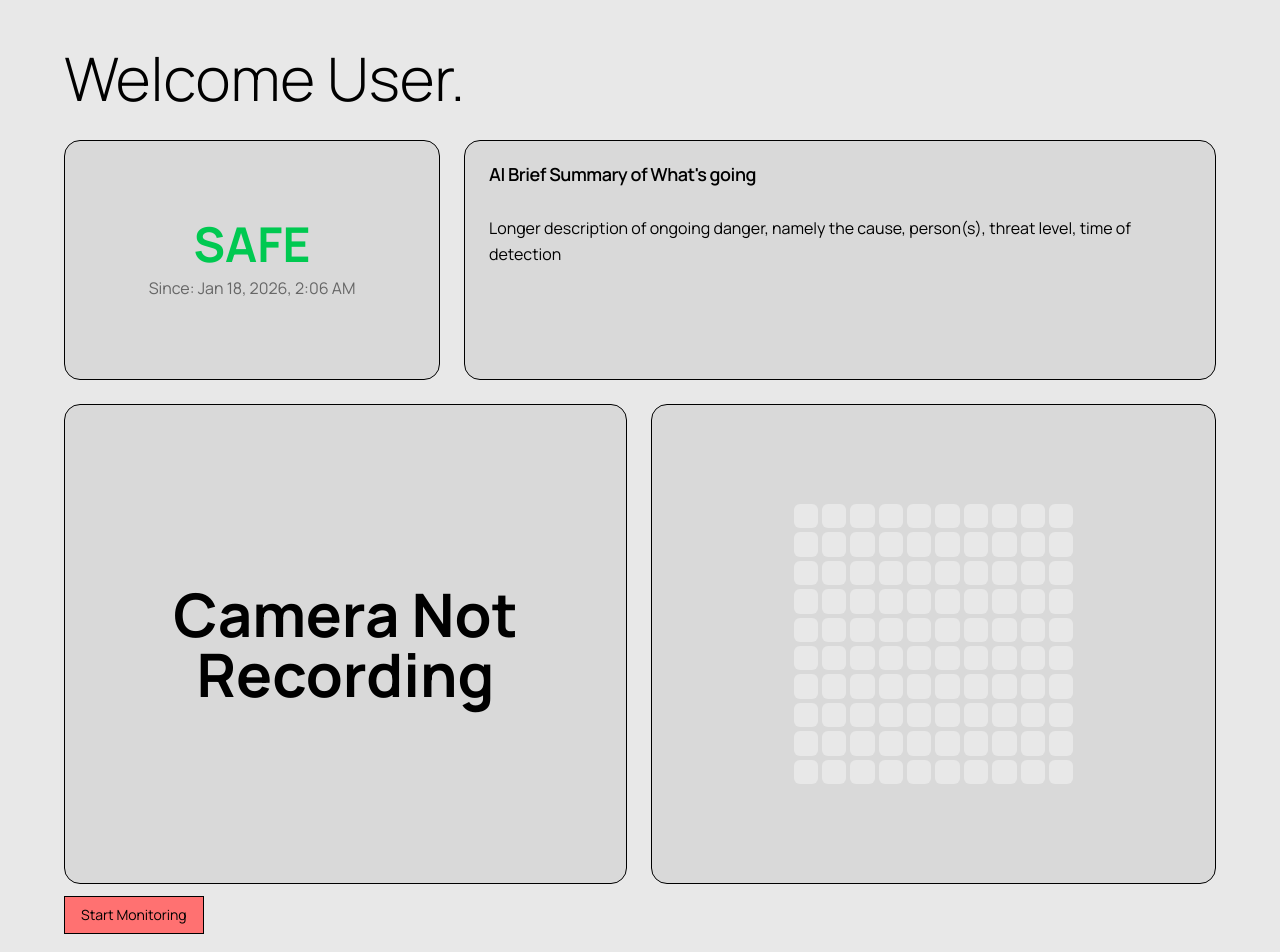
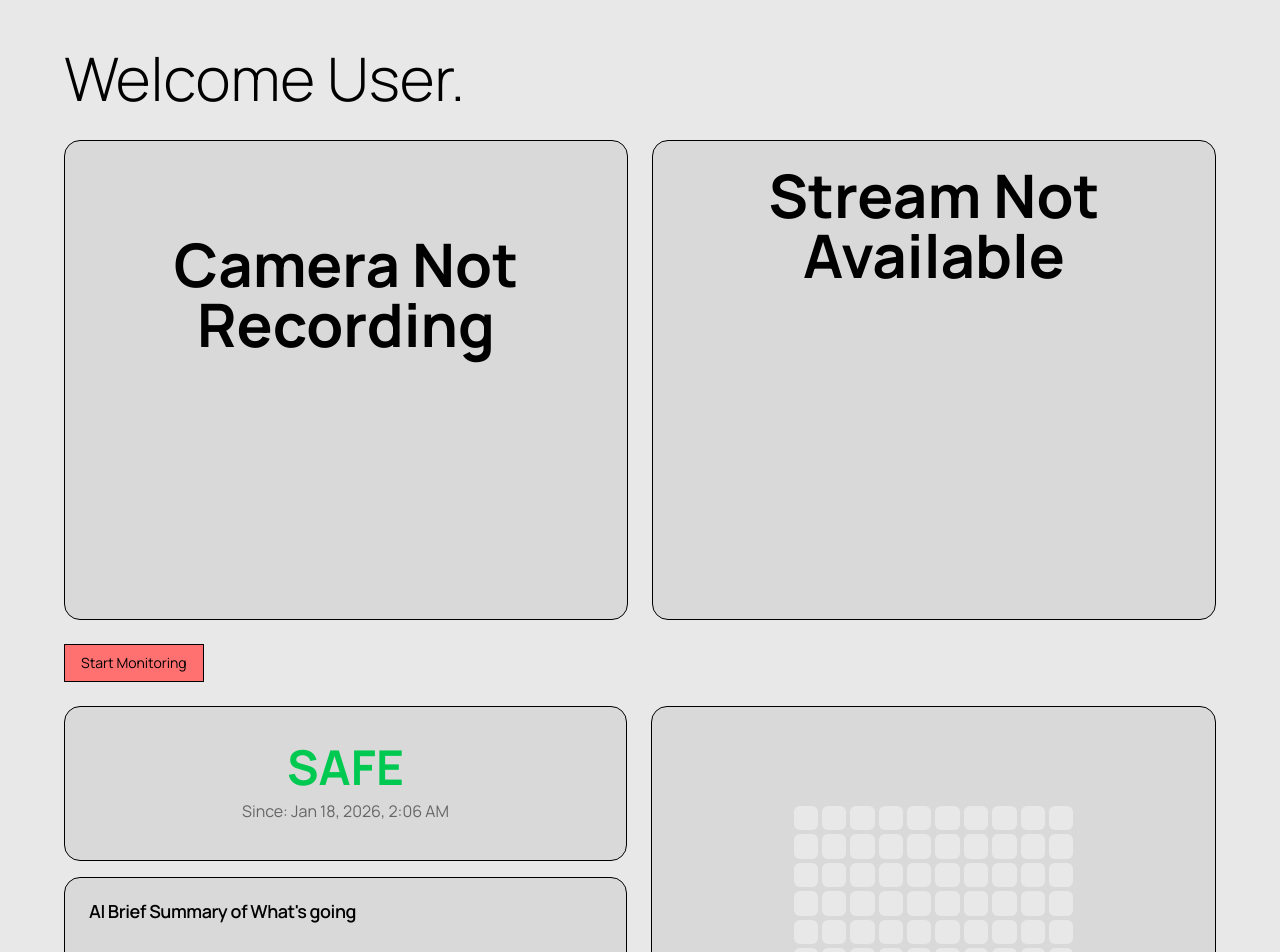
Before and after one commit to xiongian/nexhacks, a Next.js app: page /dashboard in a window 1280 px wide. Shown: the top 952 px of the page. Built offline with nearby package versions, Linux system fonts and the light colour scheme.

Commit message:
Dual camera feeds

```diff
--- a/app/dashboard/page.tsx
+++ b/app/dashboard/page.tsx
@@ -5,6 +5,7 @@ import { useEffect, useState } from "react"
 import { WarningWidget } from "@/components/dashboard/WarningWidget"
 import { AISummary } from "@/components/dashboard/SituationSummary"
 import { VideoFeed } from "@/components/dashboard/VideoFeed"
+import { StreamVideo } from "@/components/dashboard/StreamVideo"
 import { PersonLocator } from "@/components/dashboard/PersonLocator"
 
 type DangerLevel = "SAFE" | "WARNING" | "DANGER"
@@ -193,17 +194,11 @@ export default function DashboardPage() {
           Welcome {username}.
         </h1>
 
-        <div className="flex flex-row gap-4 sm:gap-6 mb-4 sm:mb-6 min-h-[30vh]">
-          <WarningWidget level={dangerLevel} since={dangerSince} />
-          <AISummary
-            title="AI Brief Summary of What's going"
-            description={summaryDescription}
-          />
+        <div className="flex flex-col gap-4 sm:gap-6 mb-4 sm:mb-6">
+          <div className="flex flex-row gap-4 sm:gap-6">
+            <VideoFeed active={isMonitoring} />
+            <StreamVideo />
           </div>
-
-        <div className="flex flex-row gap-4 sm:gap-6 min-h-[60vh]">
-          <div className="flex flex-col flex-1 gap-3">
-            <VideoFeed active={isMonitoring} />
           <button
             type="button"
             onClick={() => setIsMonitoring((value) => !value)}
@@ -212,6 +207,15 @@ export default function DashboardPage() {
             {isMonitoring ? "Stop Monitoring" : "Start Monitoring"}
           </button>
         </div>
+
+        <div className="flex flex-row gap-4 sm:gap-6 min-h-[40vh]">
+          <div className="flex flex-col flex-1 gap-4">
+            <WarningWidget level={dangerLevel} since={dangerSince} />
+            <AISummary
+              title="AI Brief Summary of What's going"
+              description={summaryDescription}
+            />
+          </div>
           <PersonLocator grid={personGrid} />
         </div>
       </div>
--- a/components/dashboard/SituationSummary.tsx
+++ b/components/dashboard/SituationSummary.tsx
@@ -12,7 +12,7 @@ export function AISummary({
   description = "Longer description of ongoing danger, namely the cause, person(s), threat level, time of detection"
 }: AISummaryProps) {
   return (
-    <Card className="h-full flex-[2] basis-2/3 min-h-[30vh]">
+    <Card className="h-full flex-[2] basis-2/3 min-h-[15vh]">
       <CardHeader className="pb-2">
         <CardTitle className="text-base sm:text-lg font-bold">{title}</CardTitle>
       </CardHeader>
--- /dev/null
+++ b/components/dashboard/StreamVideo.tsx
@@ -0,0 +1,17 @@
+"use client"
+
+import { Card, CardContent } from "@/components/ui/card"
+
+export function StreamVideo() {
+  return (
+    <Card className="h-full min-h-[60vh] sm:min-h-[60vh] flex-1">
+      <CardContent className="flex items-center justify-center h-full p-0">
+        <div className="w-full h-3/4 bg-transparent rounded-2xl flex items-center justify-center">
+        <span className="text-black text-6xl font-bold text-center">
+              Stream Not Available
+            </span>
+        </div>
+      </CardContent>
+    </Card>
+  )
+}
--- a/components/dashboard/VideoFeed.tsx
+++ b/components/dashboard/VideoFeed.tsx
@@ -67,14 +67,14 @@ export function VideoFeed({ active }: VideoFeedProps) {
 
   return (
     <Card className="h-full min-h-[60vh] sm:min-h-[60vh] flex-1">
-      <CardContent className="flex items-center justify-center h-full p-0 relative">
+      <CardContent className="flex items-center justify-center h-full-3/4 p-0 relative">
         <video
           ref={videoRef}
           id="camera"
           autoPlay
           muted
           playsInline
-          className={`w-full h-full object-cover rounded-2xl ${active ? 'bg-black' : 'bg-transparent'}`}
+          className={`w-full h-3/4 object-cover rounded-2xl ${active ? 'bg-black' : 'bg-transparent'}`}
         />
         {!active && (
           <div className="absolute inset-0 flex items-center justify-center">
--- a/components/dashboard/WarningWidget.tsx
+++ b/components/dashboard/WarningWidget.tsx
@@ -31,7 +31,7 @@ export function WarningWidget({
   })
 
   return (
-    <Card className="h-full flex-1 basis-1/3 min-h-[30vh] flex flex-col">
+    <Card className="h-full flex-1 basis-1/3 min-h-[15vh] flex flex-col">
       <CardContent className="flex items-center justify-center h-full flex-1">
         <div className="flex flex-col items-center justify-center">
           <div className={`text-4xl sm:text-5xl font-bold ${colorClass}`}>{level}</div>
```
Lines whose indentation alone changed are shown as unchanged.
